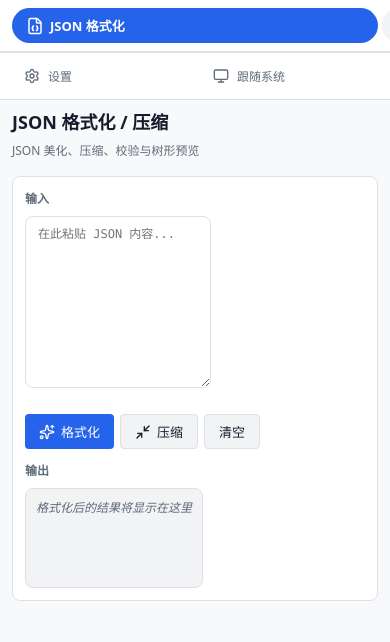
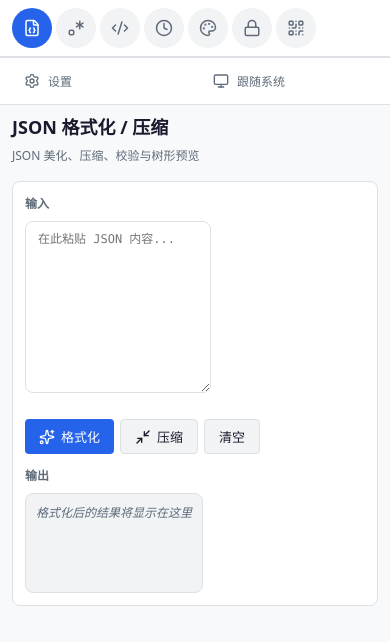
Before and after one commit to jiulongNo1/devkit-pro, a React (Vite) app: page / in a window 390 px wide. Shown: the top 642 px of the page. Built offline with nearby package versions, Linux system fonts and the light colour scheme.

Commit message:
fix: 移动端导航改为纯图标圆形按钮，所有工具一目了然

```diff
--- a/src/index.css
+++ b/src/index.css
@@ -644,12 +644,21 @@ pre {
   }
 
   .nav-item {
-    padding: 8px 14px;
+    padding: 10px;
     font-size: 13px;
     gap: 6px;
     flex-shrink: 0;
-    border-radius: 20px;
+    border-radius: 50%;
     background: var(--bg3);
+    width: 40px;
+    height: 40px;
+    display: flex;
+    align-items: center;
+    justify-content: center;
+  }
+
+  .nav-item span {
+    display: none;
   }
 
   .nav-item.active {
```
